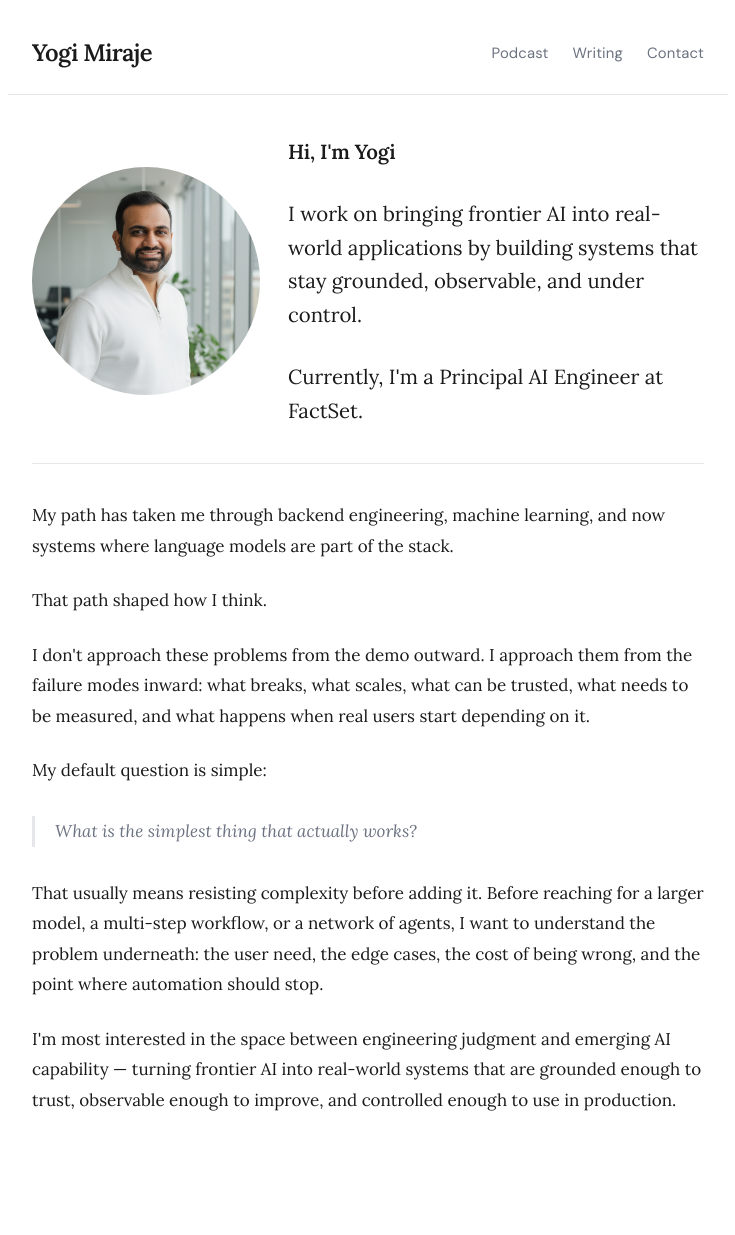
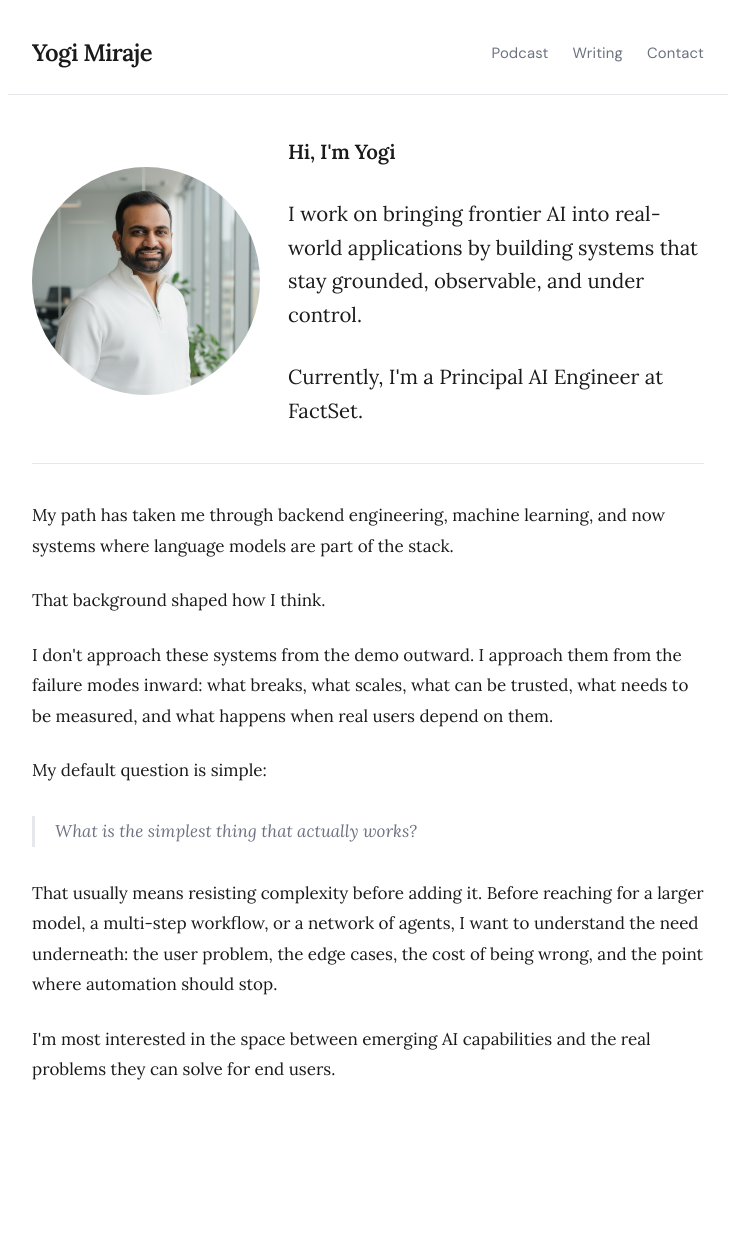
Before and after one commit to yogi-miraje/yogi-miraje.github.io, a Jekyll site: the page built from index.md, in a window 1280 px wide. Shown: the whole page, without its empty margins (272-1007 px from the left). Built offline with Jekyll 4.4.1, drawn with Linux system fonts in a browser that asks for light colours; after the commit the page ends 1205 px from its top, so only the background shows below that.

Commit message:
Polish homepage AI systems copy

```diff
--- a/index.md
+++ b/index.md
@@ -17,15 +17,15 @@ title: Yogi Miraje
 
   <p>My path has taken me through backend engineering, machine learning, and now systems where language models are part of the stack.</p>
 
-  <p>That path shaped how I think.</p>
+  <p>That background shaped how I think.</p>
 
-  <p>I don't approach these problems from the demo outward. I approach them from the failure modes inward: what breaks, what scales, what can be trusted, what needs to be measured, and what happens when real users start depending on it.</p>
+  <p>I don't approach these systems from the demo outward. I approach them from the failure modes inward: what breaks, what scales, what can be trusted, what needs to be measured, and what happens when real users depend on them.</p>
 
   <p>My default question is simple:</p>
 
   <blockquote>What is the simplest thing that actually works?</blockquote>
 
-  <p>That usually means resisting complexity before adding it. Before reaching for a larger model, a multi-step workflow, or a network of agents, I want to understand the problem underneath: the user need, the edge cases, the cost of being wrong, and the point where automation should stop.</p>
+  <p>That usually means resisting complexity before adding it. Before reaching for a larger model, a multi-step workflow, or a network of agents, I want to understand the need underneath: the user problem, the edge cases, the cost of being wrong, and the point where automation should stop.</p>
 
-  <p>I'm most interested in the space between engineering judgment and emerging AI capability — turning frontier AI into real-world systems that are grounded enough to trust, observable enough to improve, and controlled enough to use in production.</p>
+  <p>I'm most interested in the space between emerging AI capabilities and the real problems they can solve for end users.</p>
 </div>
```
